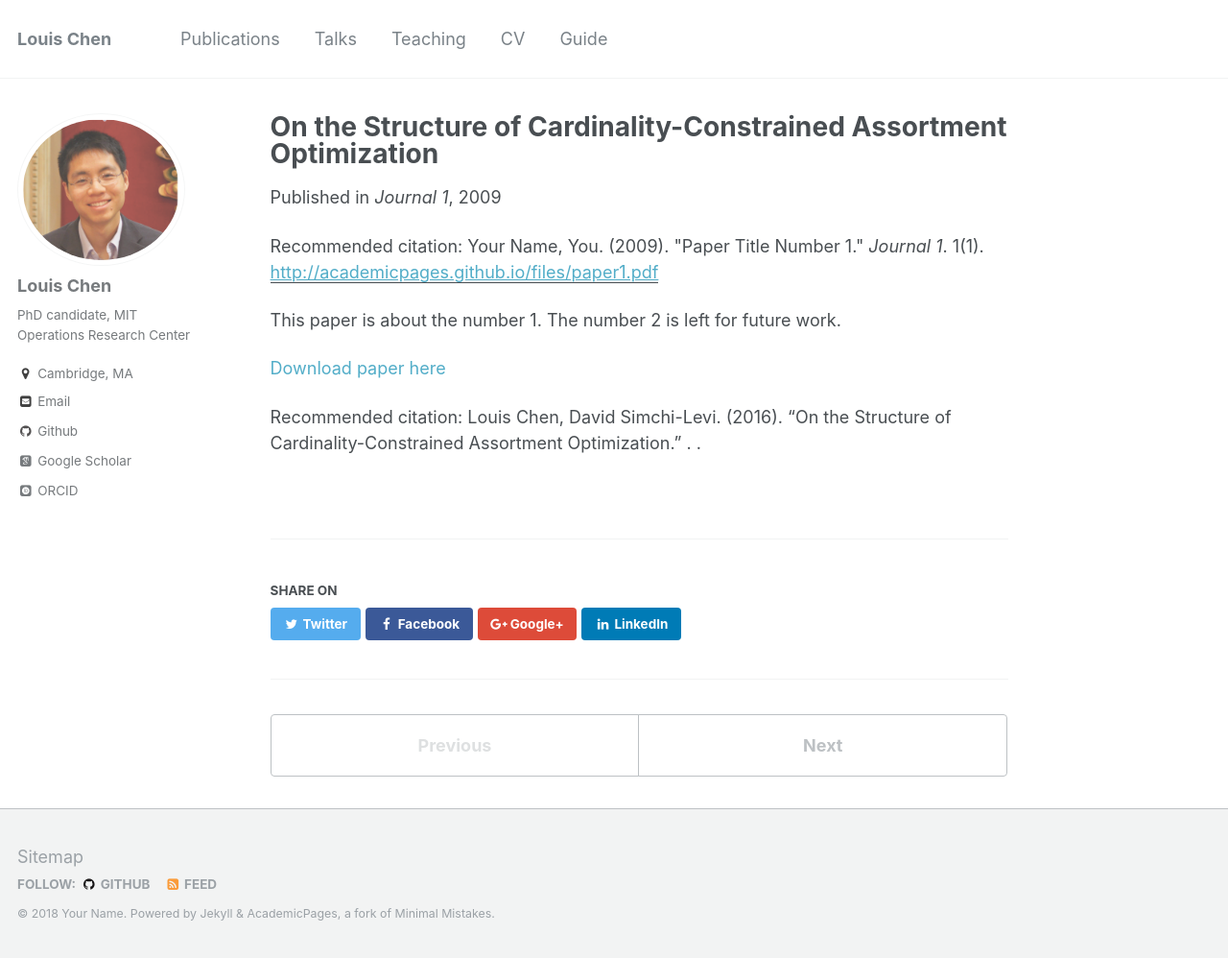
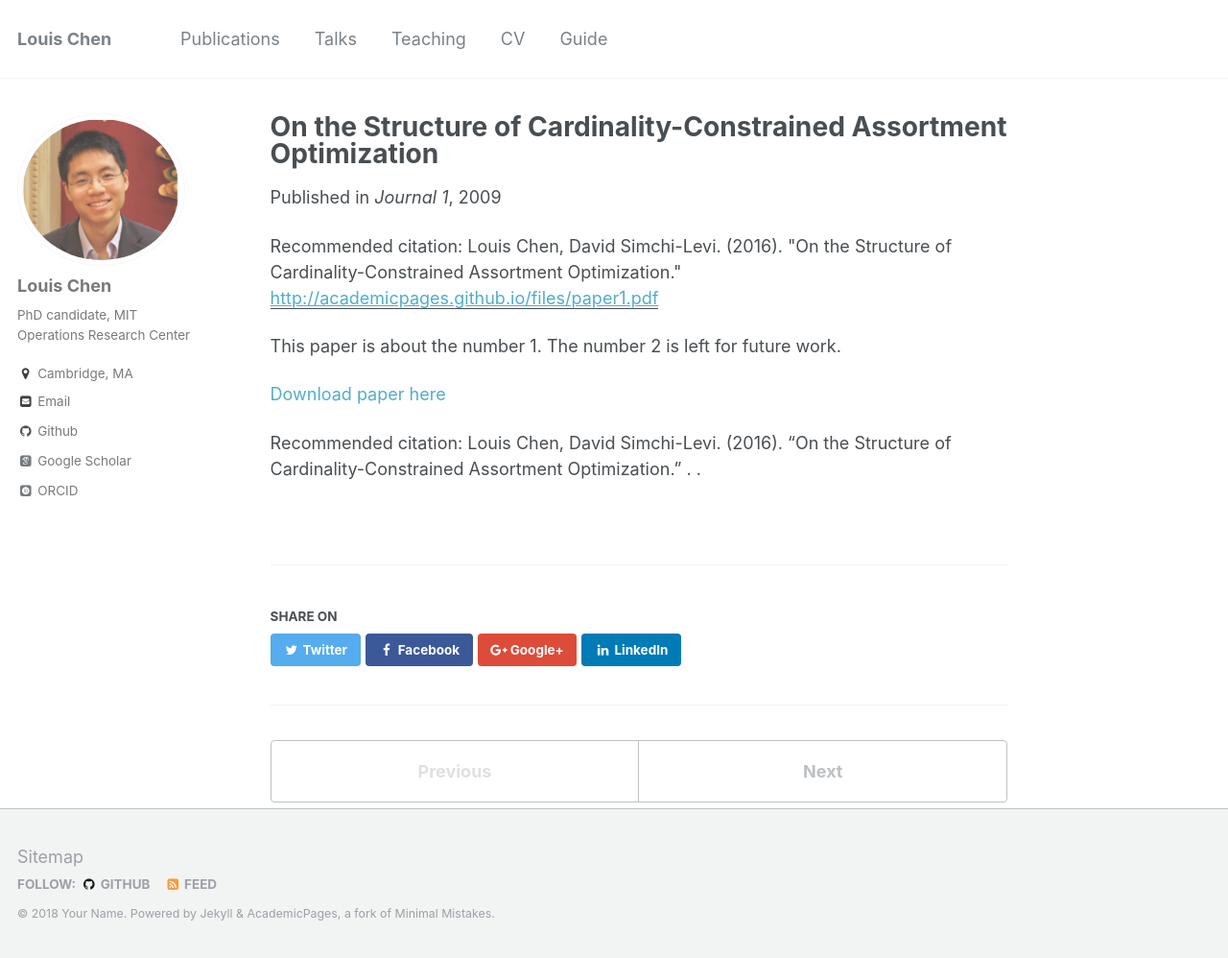
Before and after one commit to LouisLChen/LouisLChen.github.io, a Jekyll site: the page built from _publications/2009-10-01-paper-title-number-1.md, in a window 1280 px wide and 998 px high. Shown: the whole window at 96% size. Built offline with Jekyll 4.4.1, drawn with Linux system fonts in a browser that asks for light colours; some web fonts are replaced.

Commit message:
Update 2009-10-01-paper-title-number-1.md

```diff
--- a/_publications/2009-10-01-paper-title-number-1.md
+++ b/_publications/2009-10-01-paper-title-number-1.md
@@ -7,7 +7,7 @@ Recently, the work of Jagabathula (2016) has identified the optimality of a loca
 date: 2009-10-01
 venue: 'Journal 1'
 paperurl: 'http://academicpages.github.io/files/paper1.pdf'
-citation: 'Your Name, You. (2009). &quot;Paper Title Number 1.&quot; <i>Journal 1</i>. 1(1).'
+citation: 'Louis Chen, David Simchi-Levi. (2016). &quot;On the Structure of Cardinality-Constrained Assortment Optimization.&quot; <i></i>'
 ---
 This paper is about the number 1. The number 2 is left for future work.
 
```
